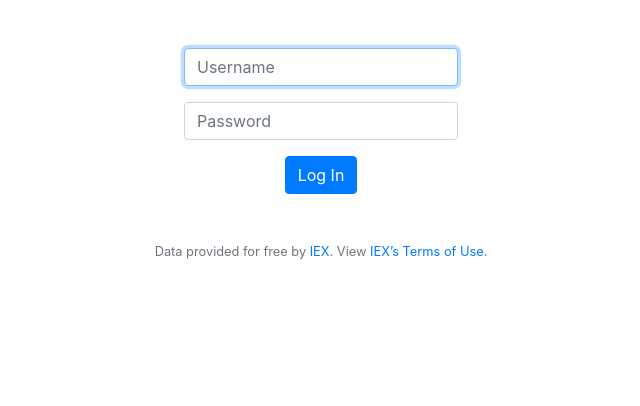
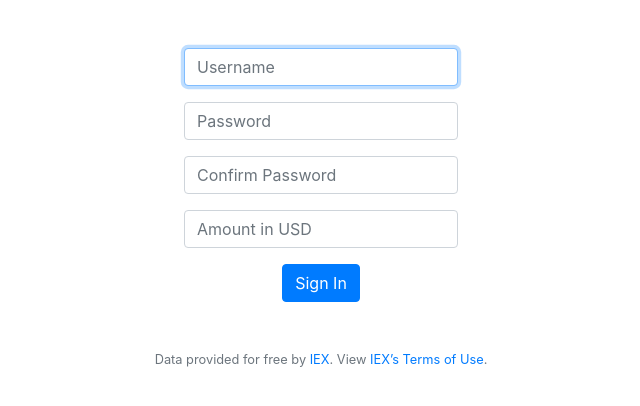
Before and after one commit to sandrosoncini/CS50-Finance, a Flask app: page /register in a window 1280 px wide. Shown: the part 76-482 px from the top of the page, without its empty margins (319-959 px from the left). Run offline with Flask 2, Linux system fonts and the light colour scheme; some libraries are stand-ins or nearby versions.

Commit message:
Added Register Page and logic

```diff
--- a/application.py
+++ b/application.py
@@ -1,5 +1,6 @@
 import os
 
+import logging
 from cs50 import SQL
 from flask import Flask, flash, jsonify, redirect, render_template, request, session
 from flask_session import Session
@@ -118,8 +119,32 @@ def quote():
 
 @app.route("/register", methods=["GET", "POST"])
 def register():
+    username = request.form.get("username")
+    password = request.form.get("password")
+    password_confirmation = request.form.get("confirm_password")
+    cash = request.form.get("cash")
 
-    return render_template("register.html")
+    if request.method == "POST":
+
+        if not username:
+            return apology("must provide username", 403)
+
+        elif not password:
+            return apology("must provide password", 403)
+
+        elif password != password_confirmation:
+            return apology("password and confirm password must be the same", 403)
+        else:
+            rows = db.execute("SELECT * FROM users")
+
+            for row in rows:
+                if row["username"].lower() == username.lower():
+                    return apology("username alredy exist", 403)
+
+            db.execute("INSERT INTO users (username, hash, cash) VALUES (:username, :password, :cash)", username = username, password=generate_password_hash(password), cash=cash)
+            return redirect ("/")
+    else:
+        return render_template("register.html")
 
 
 @app.route("/sell", methods=["GET", "POST"])
--- a/templates/register.html
+++ b/templates/register.html
@@ -1,17 +1,23 @@
 {% extends "layout.html" %}
 
 {% block title %}
-    Log In
+    Sign In
 {% endblock %}
 
 {% block main %}
-    <form action="/login" method="post">
+    <form action="/register" method="post">
         <div class="form-group">
             <input autocomplete="off" autofocus class="form-control" name="username" placeholder="Username" type="text">
         </div>
         <div class="form-group">
             <input class="form-control" name="password" placeholder="Password" type="password">
         </div>
-        <button class="btn btn-primary" type="submit">Log In</button>
+        <div class="form-group">
+            <input class="form-control" name="confirm_password" placeholder="Confirm Password" type="password">
+        </div>
+        <div class="form-group">
+            <input class="form-control" name="cash" placeholder="Amount in USD" type="float">
+        </div>
+        <button class="btn btn-primary" type="submit">Sign In</button>
     </form>
 {% endblock %}
```
Also changed, not shown: finance.db.
